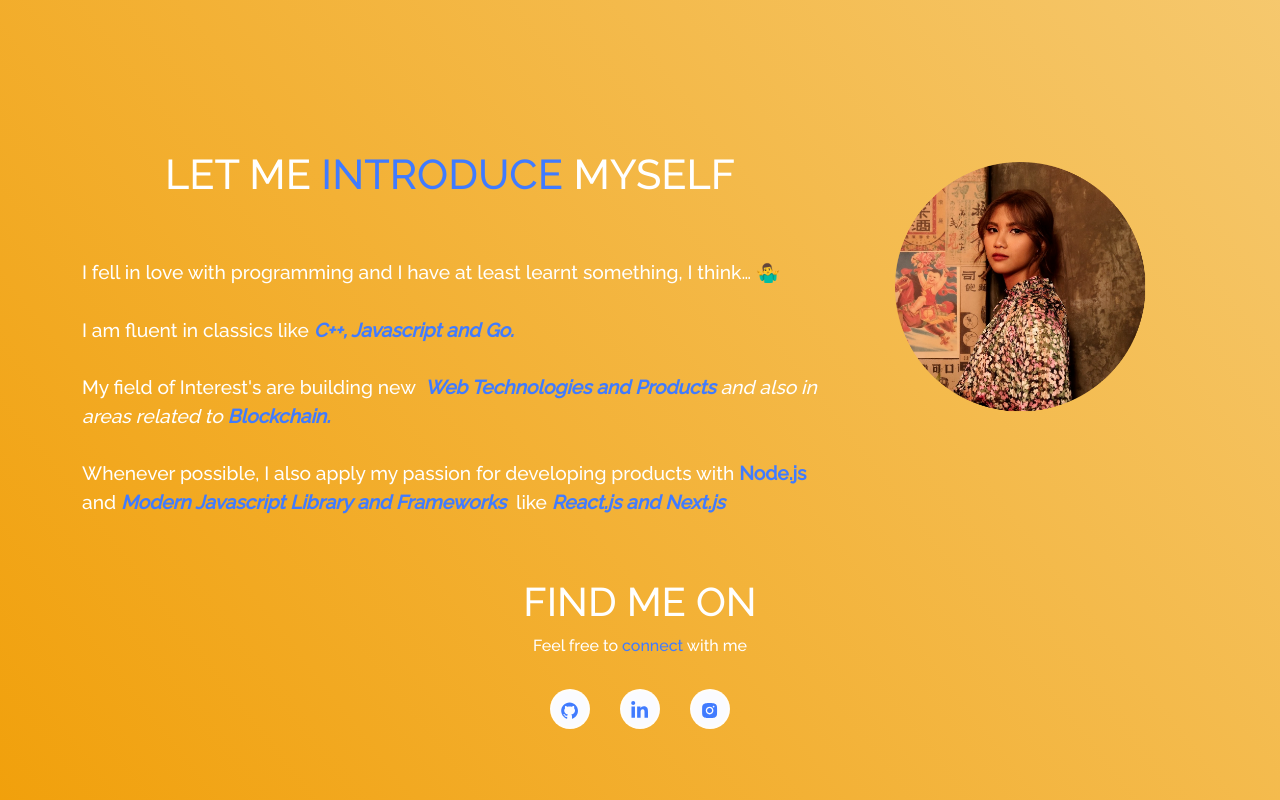
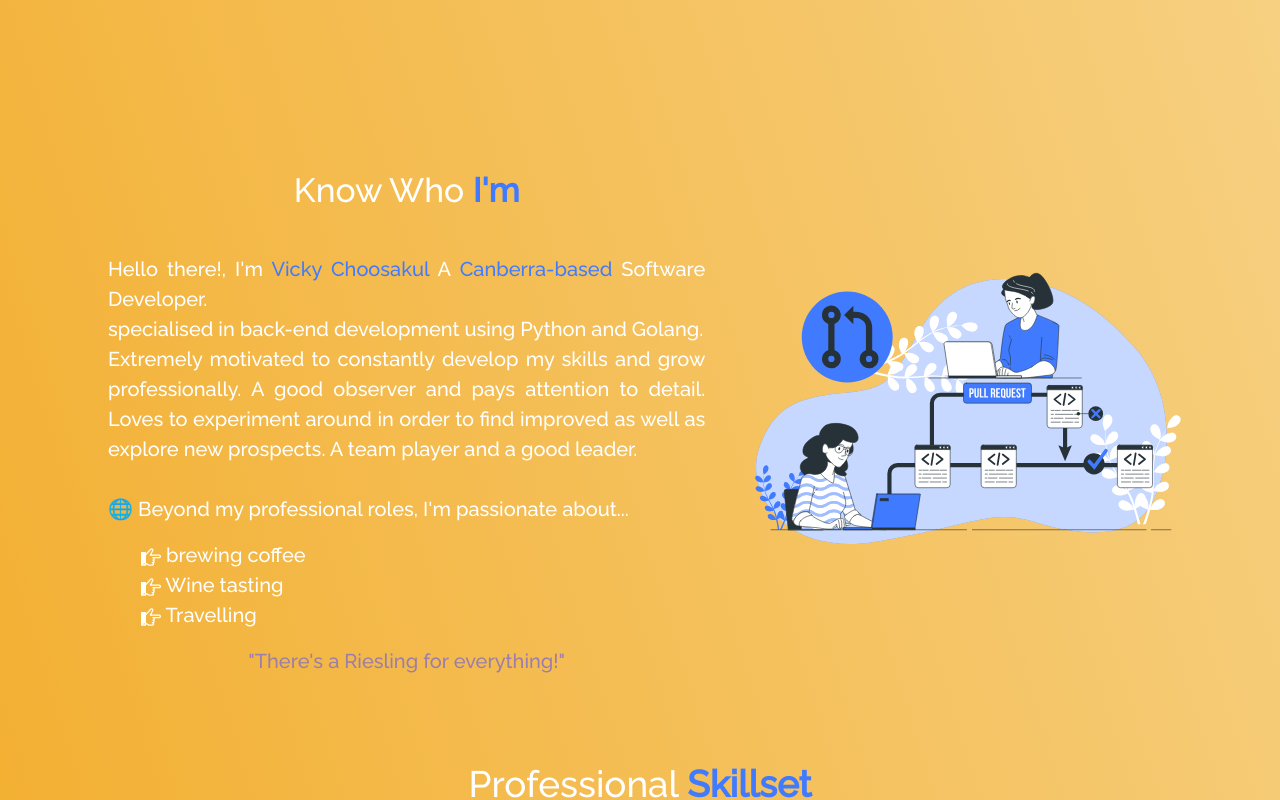
Before and after one commit to Vicky1756/Vicky-portfolio, a React (Create React App) app: page / in a window 1280 px wide. Shown: the part 820-1620 px from the top of the page. Built offline with nearby package versions, Linux system fonts and the light colour scheme.

Commit message:
Update footer

```diff
--- a/package.json
+++ b/package.json
@@ -19,6 +19,7 @@
     "react-router-dom": "^6.2.2",
     "react-scripts": "5.0.0",
     "react-tsparticles": "^1.42.2",
+    "react-wavify": "^1.10.0",
     "typewriter-effect": "^2.18.2",
     "web-vitals": "^2.1.4"
   },
--- a/src/App.js
+++ b/src/App.js
@@ -8,7 +8,7 @@ import {
   BrowserRouter as Router,
   Route,
   Routes,
-  Navigate
+  Navigate,
 } from "react-router-dom";
 import ScrollToTop from "./components/ScrollToTop";
 import "./style.css";
@@ -36,7 +36,7 @@ function App() {
           <Route path="/" element={<Home />} />
           <Route path="/project" element={<Projects />} />
           <Route path="/about" element={<About />} />
-          <Route path="*" element={<Navigate to="/"/>} />
+          <Route path="*" element={<Navigate to="/" />} />
         </Routes>
       </div>
     </Router>
--- a/src/components/Home/Home.js
+++ b/src/components/Home/Home.js
@@ -1,10 +1,13 @@
 import React from "react";
 import { Container, Row, Col } from "react-bootstrap";
 import homeLogo from "../../Assets/bui.svg";
-import Home2 from "./Home2";
 import Resume from "../../Assets/resume.pdf";
+import About from "../About/About";
+import Projects from "../Projects/Projects";
+import { AiFillGithub, AiFillInstagram } from "react-icons/ai";
+import { FaLinkedinIn } from "react-icons/fa";
 import Type from "./Type";
-
+import Wave from "react-wavify";
 function Home() {
   return (
     <section>
@@ -43,7 +46,54 @@ function Home() {
           </Row>
         </Container>
       </Container>
-      <Home2 />
+      <About />
+      <Projects />
+      <Wave
+        id="wave"
+        fill="#e29706"
+        paused={false}
+        options={{
+          height: 20,
+          amplitude: 30,
+          speed: 0.5,
+          points: 3,
+        }}
+      />
+      <footer>
+        <ul className="footer-about-social-links">
+          <li className="social-icons">
+            <a
+              href="https://github.com/Vicky1756/"
+              target="_blank"
+              rel="noreferrer"
+              className="icon-colour  home-social-icons"
+            >
+              <AiFillGithub />
+            </a>
+          </li>
+          <li className="social-icons">
+            <a
+              href="https://www.linkedin.com/in/auraiwan-choosakul//"
+              target="_blank"
+              rel="noreferrer"
+              className="icon-colour  home-social-icons"
+            >
+              <FaLinkedinIn />
+            </a>
+          </li>
+          <li className="social-icons">
+            <a
+              href="https://www.instagram.com/365shadesofgalileo/"
+              target="_blank"
+              rel="noreferrer"
+              className="icon-colour home-social-icons"
+            >
+              <AiFillInstagram />
+            </a>
+          </li>
+        </ul>
+        <p3 class="made-by">Made with ❤️ by Vicky</p3>
+      </footer>
     </section>
   );
 }
--- a/src/components/Home/Home2.js
+++ /dev/null
@@ -1,104 +0,0 @@
-import React from "react";
-import { Container, Row, Col } from "react-bootstrap";
-import myImg from "../../Assets/vicky.png";
-import Tilt from "react-parallax-tilt";
-import { AiFillGithub, AiFillInstagram } from "react-icons/ai";
-import { FaLinkedinIn } from "react-icons/fa";
-
-function Home2() {
-  return (
-    <Container fluid className="home-about-section" id="about">
-      <Container>
-        <Row>
-          <Col md={8} className="home-about-description">
-            <h1 style={{ fontSize: "2.6em" }}>
-              LET ME <span className="purple"> INTRODUCE </span> MYSELF
-            </h1>
-            <p className="home-about-body">
-              I fell in love with programming and I have at least learnt
-              something, I think… 🤷‍♂️
-              <br />
-              <br />I am fluent in classics like
-              <i>
-                <b className="purple"> C++, Javascript and Go. </b>
-              </i>
-              <br />
-              <br />
-              My field of Interest's are building new &nbsp;
-              <i>
-                <b className="purple">Web Technologies and Products </b> and
-                also in areas related to <b className="purple">Blockchain.</b>
-              </i>
-              <br />
-              <br />
-              Whenever possible, I also apply my passion for developing products
-              with <b className="purple">Node.js</b> and
-              <i>
-                <b className="purple">
-                  {" "}
-                  Modern Javascript Library and Frameworks
-                </b>
-              </i>
-              &nbsp; like
-              <i>
-                <b className="purple"> React.js and Next.js</b>
-              </i>
-
-            </p>
-          </Col>
-          <Col md={4} className="myAvtar">
-            <Tilt>
-              <img
-                src={myImg}
-                className="img-fluid"
-                alt="avatar"
-                style={{ width: "70%" }}
-              />
-            </Tilt>
-          </Col>
-        </Row>
-        <Row>
-          <Col md={12} className="home-about-social">
-            <h1>FIND ME ON</h1>
-            <p>
-              Feel free to <span className="purple">connect </span>with me
-            </p>
-            <ul className="home-about-social-links">
-              <li className="social-icons">
-                <a
-                  href="https://github.com/Vicky1756/"
-                  target="_blank"
-                  rel="noreferrer"
-                  className="icon-colour  home-social-icons"
-                >
-                  <AiFillGithub />
-                </a>
-              </li>
-              <li className="social-icons">
-                <a
-                  href="https://www.linkedin.com/in/auraiwan-choosakul//"
-                  target="_blank"
-                  rel="noreferrer"
-                  className="icon-colour  home-social-icons"
-                >
-                  <FaLinkedinIn />
-                </a>
-              </li>
-              <li className="social-icons">
-                <a
-                  href="https://www.instagram.com/365shadesofgalileo/"
-                  target="_blank"
-                  rel="noreferrer"
-                  className="icon-colour home-social-icons"
-                >
-                  <AiFillInstagram />
-                </a>
-              </li>
-            </ul>
-          </Col>
-        </Row>
-      </Container>
-    </Container>
-  );
-}
-export default Home2;
--- a/src/style.css
+++ b/src/style.css
@@ -1,16 +1,5 @@
 html {
-  --section-background-color: linear-gradient(
-    to bottom left,
-    #f7d58e,
-    #F1A00B
-  );
-
-  --image-gradient: linear-gradient(
-    to bottom left,
-    #f7d58e,
-    #F1A00B
-  );
-
+  --section-background-color: #F1A00B !important;
   --imp-text-color: #407bff;;
 }
 
@@ -295,52 +284,21 @@ button:focus {
   }
 }
 
-.myAvtar {
-  justify-content: center !important;
-  padding-top: 7em !important;
-  width: 27%;
-}
-
-@media (max-width: 767px) {
-  .myAvtar {
-    padding-top: 1em !important;
-    padding-bottom: 1em !important;
-  }
-}
-
-.home-about-section {
-  position: relative;
-  padding-bottom: 70px !important;
-  padding-top: 70px !important;
-}
-
-.home-about-description {
-  color: white !important;
-  padding-top: 100px !important;
-  padding-bottom: 20px !important;
-  text-align: center;
-}
-
-.home-about-body {
-  padding-top: 50px;
-  font-size: 1.2em !important;
-  text-align: left;
-}
-
-.home-about-social {
-  text-align: center !important;
-  padding-top: 25px;
-  color: white !important;
-}
-
-.home-about-social-links {
+.footer-about-social-links {
   justify-content: center !important;
   padding-top: 15px !important;
   display: inline-block !important;
   position: relative !important;
   padding-inline-start: 0 !important;
 }
-
+footer {
+  background-color: #e29706;
+  height: 100%;
+}
+.made-by {
+  color: white;
+  margin-left: 50px;
+}
 .home-social-icons {
   position: relative !important;
   display: inline-block !important;
@@ -349,7 +307,6 @@ button:focus {
   text-align: center !important;
   font-size: 1.2em !important;
   line-height: 2em !important;
-  background: rgba(255, 255, 255, 0.972) !important;
   border-radius: 50% !important;
   transition: 0.5s !important;
 }
@@ -362,7 +319,7 @@ button:focus {
   width: 100%;
   height: 100%;
   border-radius: 50%;
-  background: #407bff;
+  background:#ffffff ;
   transition: 0.5s;
   transform: scale(0.9);
   z-index: -1;
@@ -370,13 +327,13 @@ button:focus {
 
 .home-social-icons:hover::before {
   transform: scale(1.1);
-  box-shadow: 0 0 15px #407bff;
+  box-shadow: 0 0 15px#ffffff ;
 }
 
 .home-social-icons:hover {
-  color: #407bff;
-  box-shadow: 0 0 5px #407bff;
-  text-shadow: 0 0 2px #407bff;
+  color:#ffffff ;
+  box-shadow: 0 0 5px #ffffff ;
+  text-shadow: 0 0 2px #ffffff ;
 }
 
 .social-icons {
@@ -386,7 +343,7 @@ button:focus {
 }
 
 .icon-colour {
-  color: #407bff !important;
+  color: #ffffff !important;
 }
 
 /* --------- */
```
Also changed, not shown: 1 other file (tests, documents, lock files or other folders).
